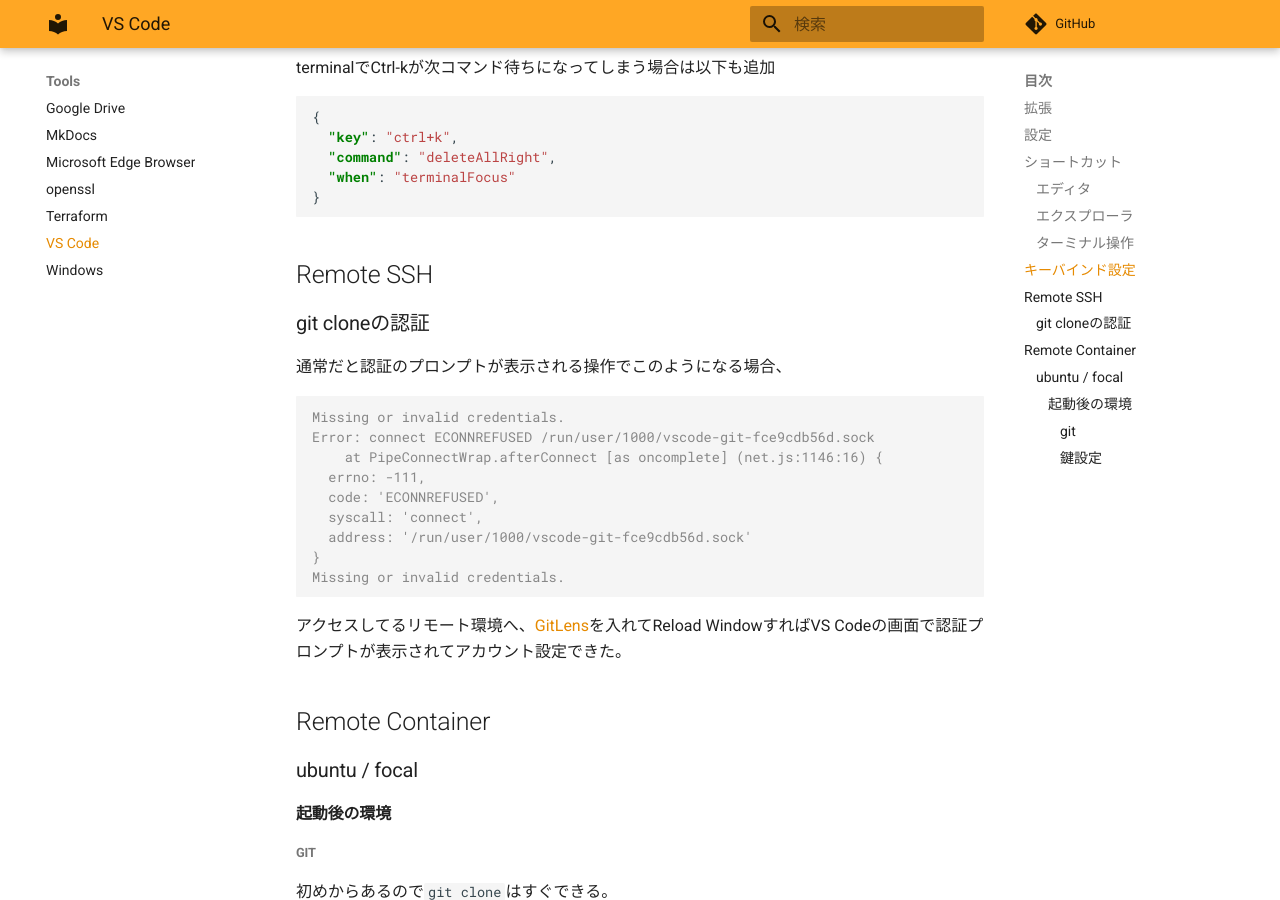
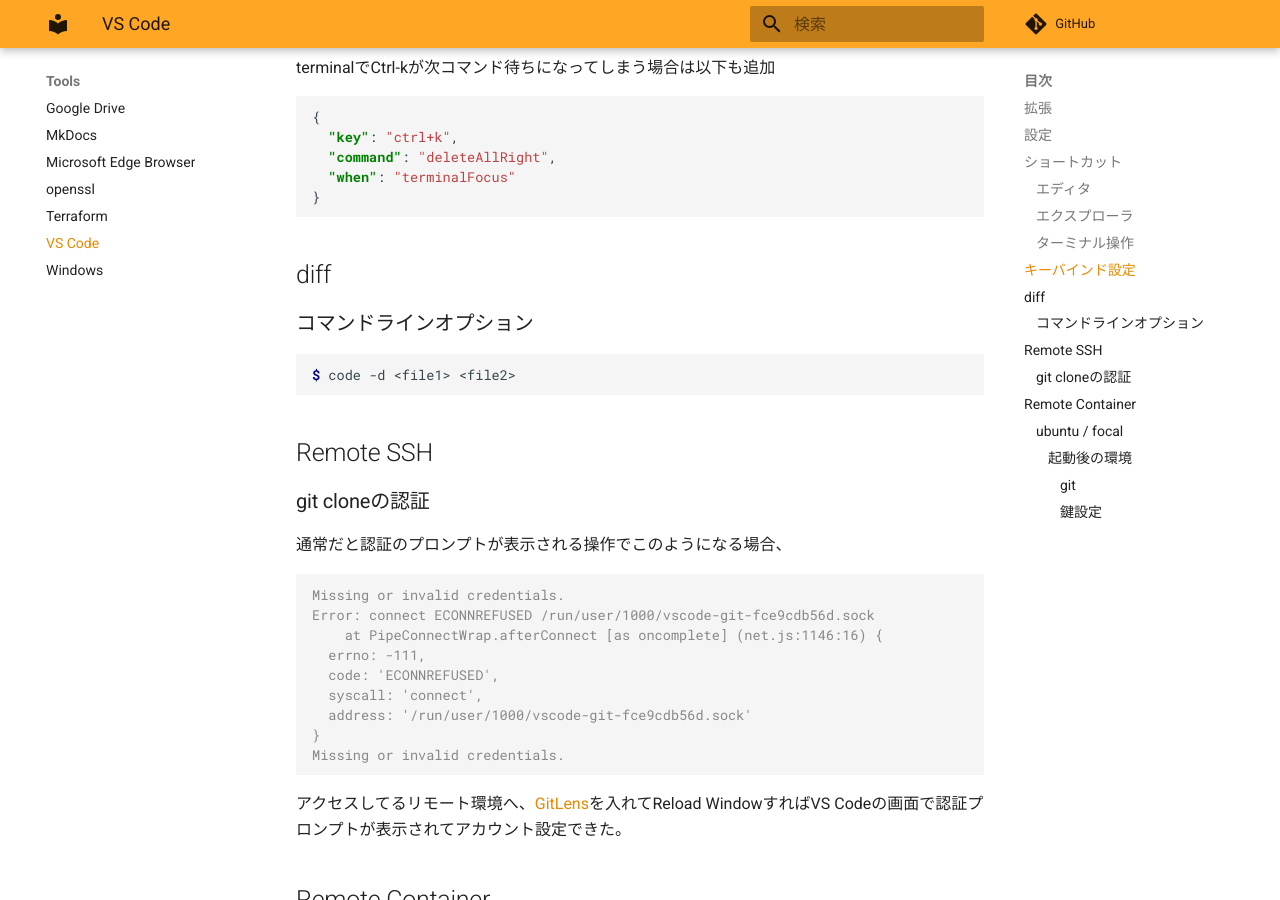
Before and after one commit to zaki-lknr/docs, an MkDocs documentation site: the page built from docs/Tools/vscode.md, in a window 1280 px wide and 900 px high, scrolled down 3833 px. Built offline with MkDocs 1.6.1 and Material for MkDocs 9.7.7, drawn with Linux system fonts in a browser that asks for light colours; comment, search, counter and statistics services are not loaded.

Commit message:
add: tools/vscode: 2ファイルのdiff

````diff
--- a/docs/Tools/vscode.md
+++ b/docs/Tools/vscode.md
@@ -150,6 +150,14 @@ terminalでCtrl-kが次コマンド待ちになってしまう場合は以下も
 }
 ```
 
+## diff
+
+### コマンドラインオプション
+
+```console
+$ code -d <file1> <file2>
+```
+
 ## Remote SSH
 
 ### git cloneの認証
````
